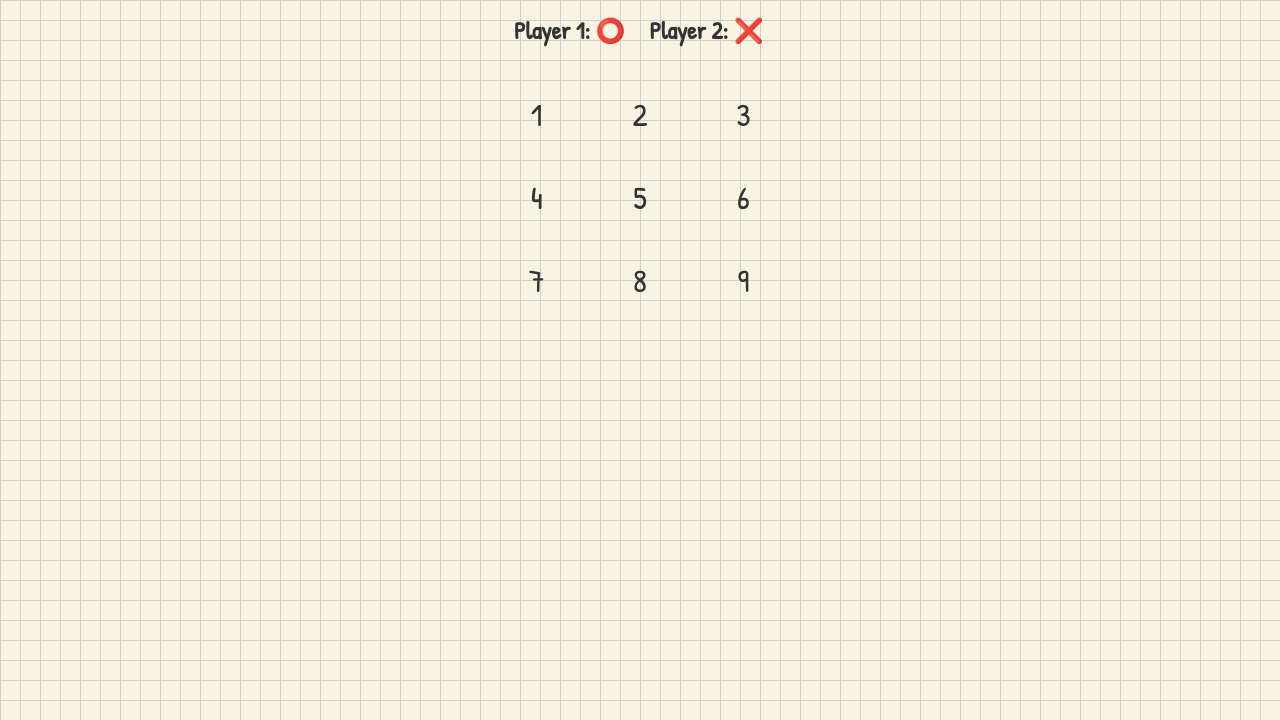
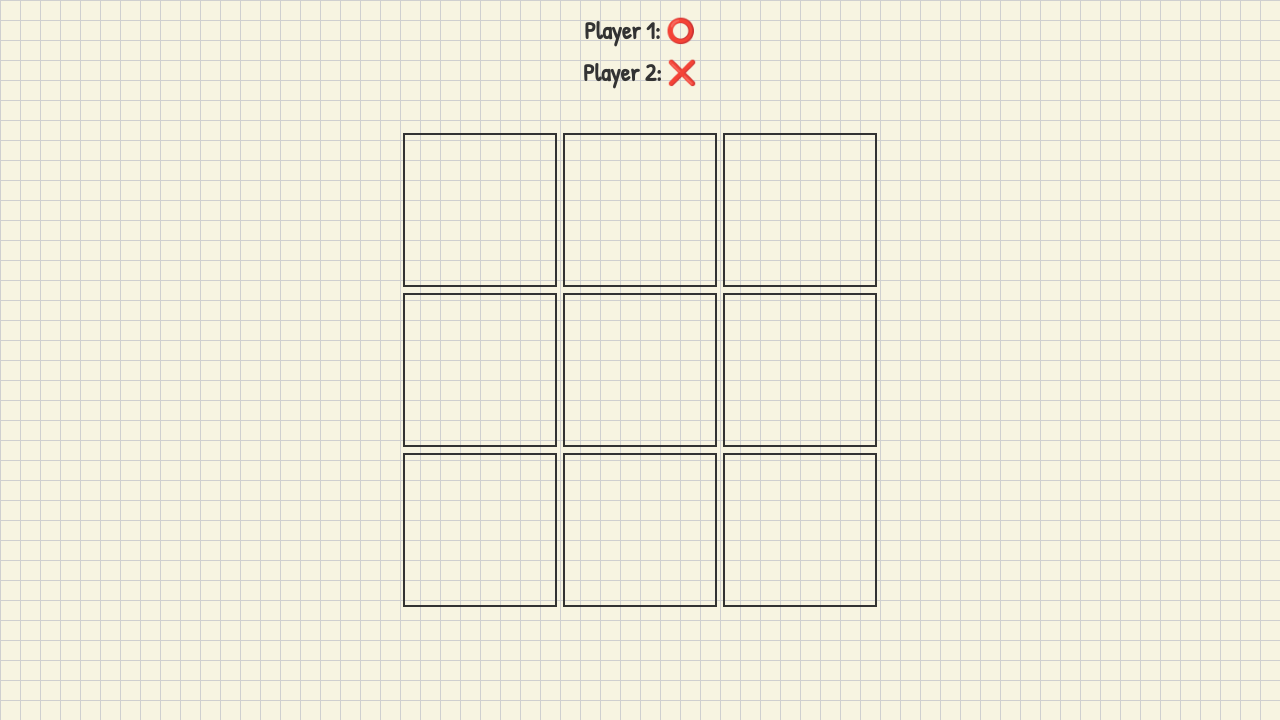
Before and after one commit to aitanabenrui/three-in-a-row, a plain HTML site: page index.html in a window 1280 px wide. Both pictures are taken after a click on the button "Start". Shown: the part 80-800 px from the top of the page. Drawn offline with Linux system fonts and the light colour scheme.

Commit message:
style: grid layout

```diff
--- a/index.html
+++ b/index.html
@@ -19,15 +19,15 @@
             <div class="player">Player 2: ❌</div>
         </div>
         <div  class="inv grid" id="grid"> <!--el id y la class igual a inv serán para que haga lo mismo que la imágen, aparecer una vez enviada la palabra -->
-            <button id="grid11">1</button> <!--va a pasar a la función 'A' y el elemento donde está el onclick, es decir, un botón -->
-            <button id="grid12">2</button>
-            <button id="grid13">3</button>
-            <button id="grid21">4</button>
-            <button id="grid22">5</button>
-            <button id="grid23">6</button>
-            <button id="grid31">7</button>
-            <button id="grid32">8</button>
-            <button id="grid33">9</button>
+            <button class="grid11 cell"></button> <!--va a pasar a la función 'A' y el elemento donde está el onclick, es decir, un botón -->
+            <button class="grid12 cell"></button>
+            <button class="grid13 cell"></button>
+            <button class="grid21 cell"></button>
+            <button class="grid22 cell"></button>
+            <button class="grid23 cell"></button>
+            <button class="grid31 cell"></button>
+            <button class="grid32 cell"></button>
+            <button class="grid33 cell"></button>
         </div>
         <div id="restart" class="restartButton inv" >
             <button onclick="reset()">Reiniciar</button>
--- a/style.css
+++ b/style.css
@@ -33,8 +33,8 @@ h1{
 
 #grid{
     position: relative;
-    gap: 10px;
-    width: 300px; /* Ajusta según el tamaño deseado */
+    gap: 0;
+    width: 100%; /* Ajusta según el tamaño deseado */
     display: grid;
     grid-template-columns: repeat(3, 1fr);
     grid-template-rows: 1fr;
@@ -82,6 +82,13 @@ h1{
     display: inline-block;
 }
 
+/* hacemos que todos los botones dentro del gri sean cuadrados */
+#grid button{
+    aspect-ratio: 1/1;
+    min-width: 150px;
+    outline: 2px solid #333;
+    padding-inline: 25px;
+}
 /* Botón de reinicio */
 
 /* Botón de reinicio, con .restarButton button hace que se especifique que el estilo solo se aplicará a los botones dentro del contenedor con la clase restarButton
@@ -182,7 +189,7 @@ h3{
 
 .players{
     font-size: 1.5rem;
-    display: flex;
+    display: inline-block;
     margin-bottom: 2rem;
 
 }
@@ -192,7 +199,7 @@ h3{
     font-size: 1.5rem;
     font-weight: 600;
     color: #333;
-    margin-left: 1.5rem;
+    margin-bottom: 10px;
 }
 
 /* clase para que se pongan en invisible */
```
